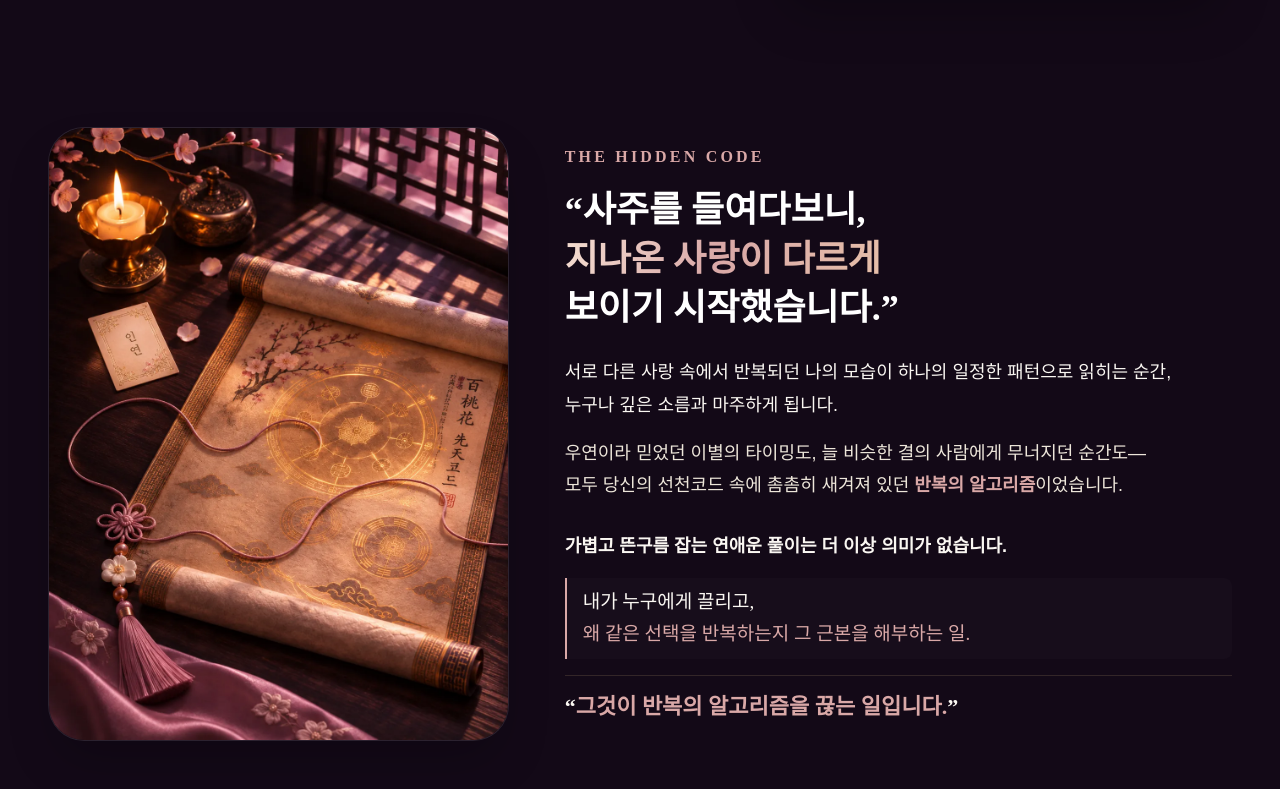
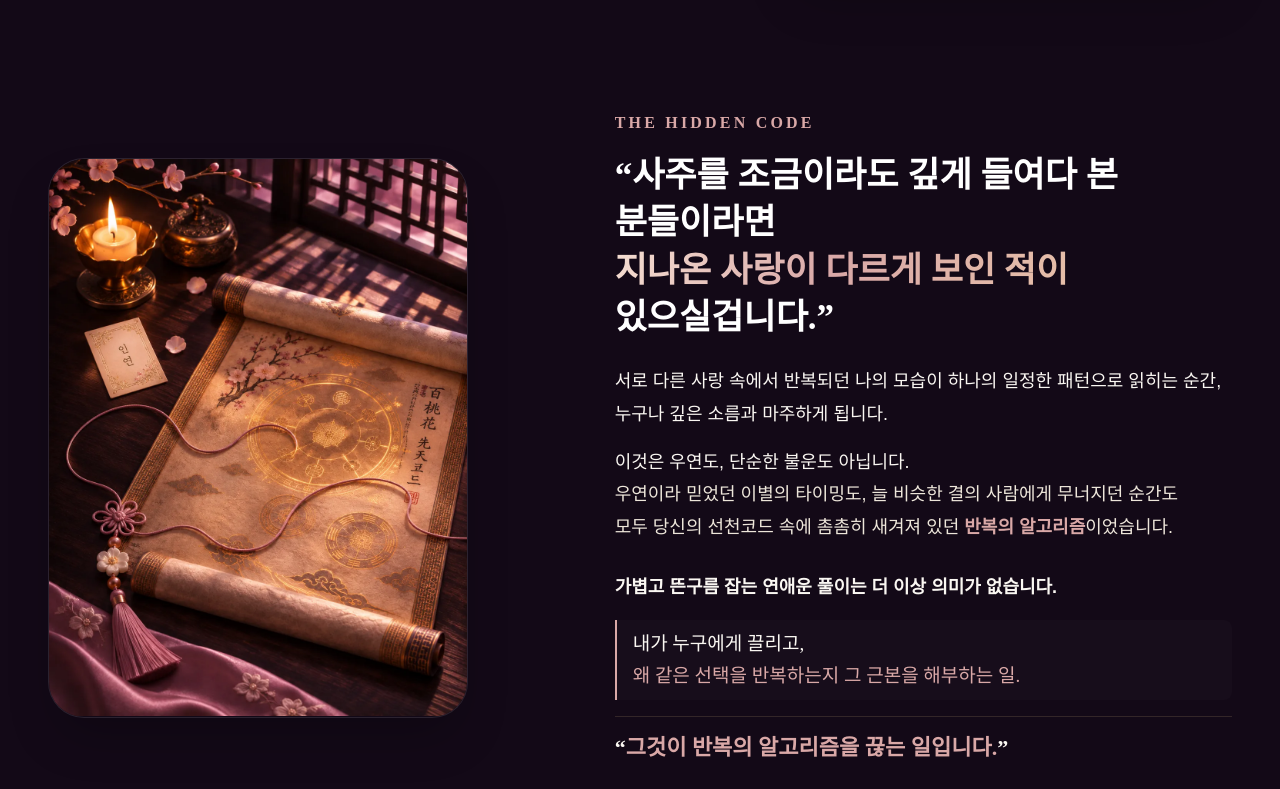
Before and after one commit to woolbo100/buzasun, a Next.js app: page /reports/baekdohwa-report in a window 1280 px wide. Shown: the part 6551-7340 px from the top of the page. Built offline with nearby package versions, Linux system fonts and the light colour scheme; no server answers; the database is empty.

Commit message:
feat: 연애 리포트 헤드카피 및 리포트 소개 문구 고도화

```diff
--- a/app/reports/baekdohwa-report/page.tsx
+++ b/app/reports/baekdohwa-report/page.tsx
@@ -369,7 +369,7 @@ export default function BaekdohwaReportPage() {
             {/* ══════════════════════════════════════════════════════════════════════ */}
             <section className="mb-24 md:mb-32">
               <Reveal>
-                <div className="grid grid-cols-1 lg:grid-cols-12 gap-8 lg:gap-14 items-center">
+                <div className="grid grid-cols-1 lg:grid-cols-12 gap-8 lg:gap-16 xl:gap-20 items-center">
                   {/* 좌측 55%: 라벨 + 제목 + 본문 및 마지막 핵심 후킹 */}
                   <div className="lg:col-span-7 space-y-6 text-left break-keep order-2 lg:order-1">
                     <div>
@@ -427,9 +427,9 @@ export default function BaekdohwaReportPage() {
             {/* ══════════════════════════════════════════════════════════════════════ */}
             <section className="mb-24 md:mb-32">
               <Reveal>
-                <div className="grid grid-cols-1 lg:grid-cols-12 gap-8 lg:gap-14 items-center">
-                  {/* 좌측 45%: 세로형 3:4 이미지 영역 (원본 비율 유지 및 두루마리 전체 표시) */}
-                  <div className="lg:col-span-5 w-full flex flex-col items-center">
+                <div className="grid grid-cols-1 lg:grid-cols-12 gap-8 lg:gap-16 xl:gap-20 items-center">
+                  {/* 좌측 45%: 세로형 3:4 이미지 영역 (좌측 정렬 및 간격 확보) */}
+                  <div className="lg:col-span-5 w-full max-w-[420px] mx-auto lg:mx-0 flex flex-col items-center lg:items-start">
                     <div className="group relative w-full aspect-[3/4] rounded-[28px] md:rounded-[36px] overflow-hidden border border-white/10 shadow-2xl bg-[#130917] flex items-center justify-center transition-all duration-300 hover:border-[#D4B2A7]/40">
                       <Image
                         src={DISCOVERY_STORY_IMAGE_CONFIG.src}
@@ -442,16 +442,15 @@ export default function BaekdohwaReportPage() {
                     </div>
                   </div>
 
-                  {/* 우측 55%: 라벨 + 제목 + 본문 및 선천코드 알고리즘 서사 */}
-                  <div className="lg:col-span-7 space-y-6 text-left break-keep">
+                  {/* 우측 55%: 라벨 + 제목 + 본문 (간격 확대 및 우측 끝선 상단 이미지와 정렬) */}
+                  <div className="lg:col-span-7 space-y-6 text-left break-keep lg:pl-6 xl:pl-10">
                     <div>
                       <span className="block font-elegant text-[12pt] font-semibold tracking-[0.2em] text-[#D9A8A7] uppercase mb-4">
                         THE HIDDEN CODE
                       </span>
-                      <h2 className="text-2xl md:text-[34px] lg:text-[36px] font-elegant font-bold text-white mb-6 leading-[1.35] break-keep">
-                        &ldquo;사주를 들여다보니,<br />
-                        <span className="gradient-text-love">지나온 사랑이 다르게</span><br />
-                        보이기 시작했습니다.&rdquo;
+                      <h2 className="text-2xl md:text-[32px] lg:text-[35px] font-elegant font-bold text-white mb-6 leading-[1.35] break-keep">
+                        &ldquo;사주를 조금이라도 깊게 들여다 본 분들이라면<br />
+                        <span className="gradient-text-love">지나온 사랑이 다르게 보인 적이</span> 있으실겁니다.&rdquo;
                       </h2>
                     </div>
 
@@ -462,7 +461,8 @@ export default function BaekdohwaReportPage() {
                         누구나 깊은 소름과 마주하게 됩니다.
                       </p>
                       <p>
-                        우연이라 믿었던 이별의 타이밍도, 늘 비슷한 결의 사람에게 무너지던 순간도—<br className="hidden sm:inline" />
+                        <span className="text-[#FAF7F2] font-medium">이것은 우연도, 단순한 불운도 아닙니다.</span><br />
+                        우연이라 믿었던 이별의 타이밍도, 늘 비슷한 결의 사람에게 무너지던 순간도<br className="hidden sm:inline" />
                         모두 당신의 선천코드 속에 촘촘히 새겨져 있던 <span className="text-[#D9A8A7] font-semibold">반복의 알고리즘</span>이었습니다.
                       </p>
                     </div>
--- a/components/reports/baekdohwa-report/WhySeoncheonReport.tsx
+++ b/components/reports/baekdohwa-report/WhySeoncheonReport.tsx
@@ -87,13 +87,19 @@ export default function WhySeoncheonReport() {
           </div>
 
           {/* 6. 리포트 소개 문구 */}
-          <div className="max-w-3xl mx-auto space-y-2 text-[16px] md:text-[17px] text-[#EDE6DA] opacity-85 font-light leading-[1.8] break-keep mb-6">
+          <div className="max-w-3xl mx-auto space-y-4 text-[16px] md:text-[17px] text-[#EDE6DA] opacity-90 font-light leading-[1.8] break-keep mb-8">
             <p>
               백도화 선천코드 연애 리포트는 타고난 기질을 바탕으로 나의 매력과 관계의 그림자, 잘 맞는 상대와 주의할 유형을 살펴봅니다.
             </p>
             <p>
               그리고 나만의 연애 기준과 실제 관계에서 활용할 수 있는 실천 전략을 제안합니다.
             </p>
+            <div className="pt-2">
+              <p className="font-elegant font-semibold text-[17px] md:text-[19px] text-[#FAF7F2] leading-[1.7] break-keep">
+                &ldquo;찍어낸 듯 똑같은 사주 풀이는 이제 그만.<br className="hidden sm:inline" />
+                <span className="text-[#D9A8A7]"> 당신의 만세력 여섯 글자(또는 여덟 글자)로 빚어낸 45~50페이지 분량의 1:1 맞춤형 왕실 비급 처방서</span>&rdquo;
+              </p>
+            </div>
           </div>
 
           {/* 6-1. 브랜드 해석 관점 라벨 */}
```
